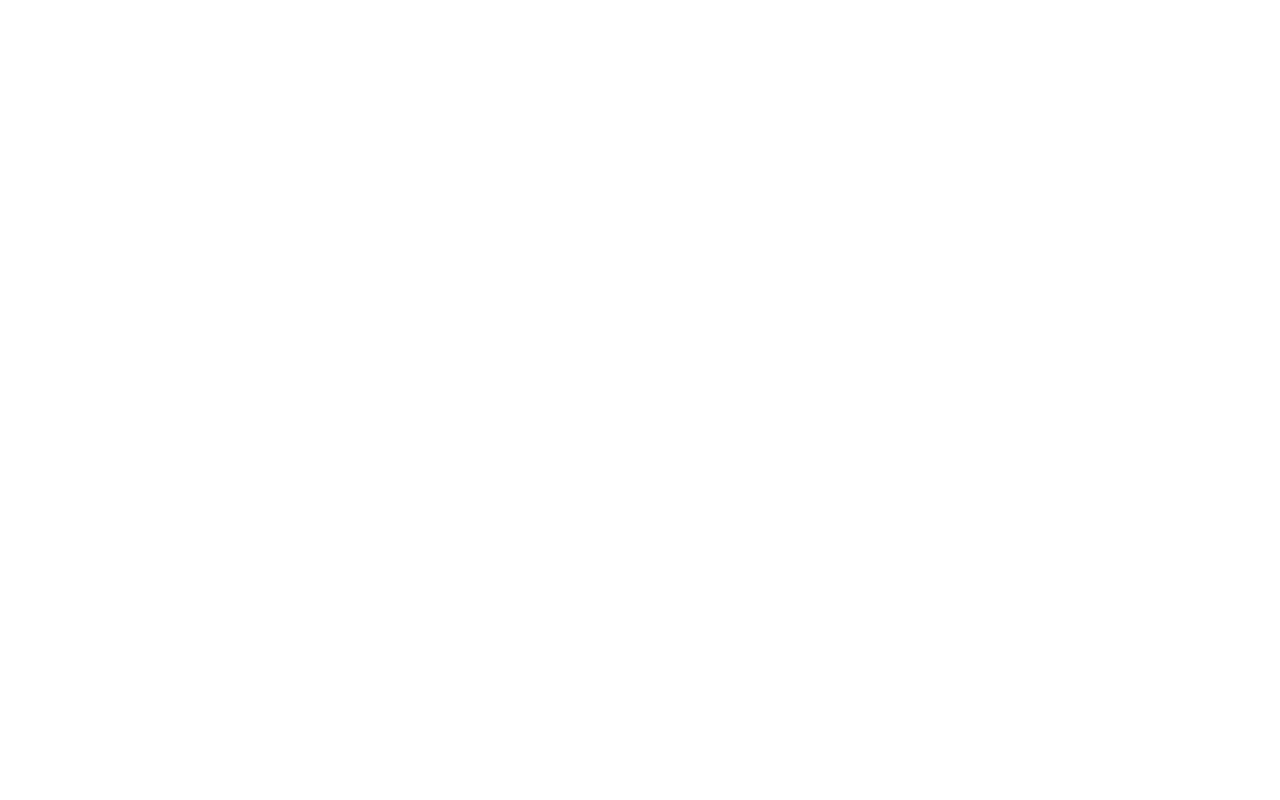
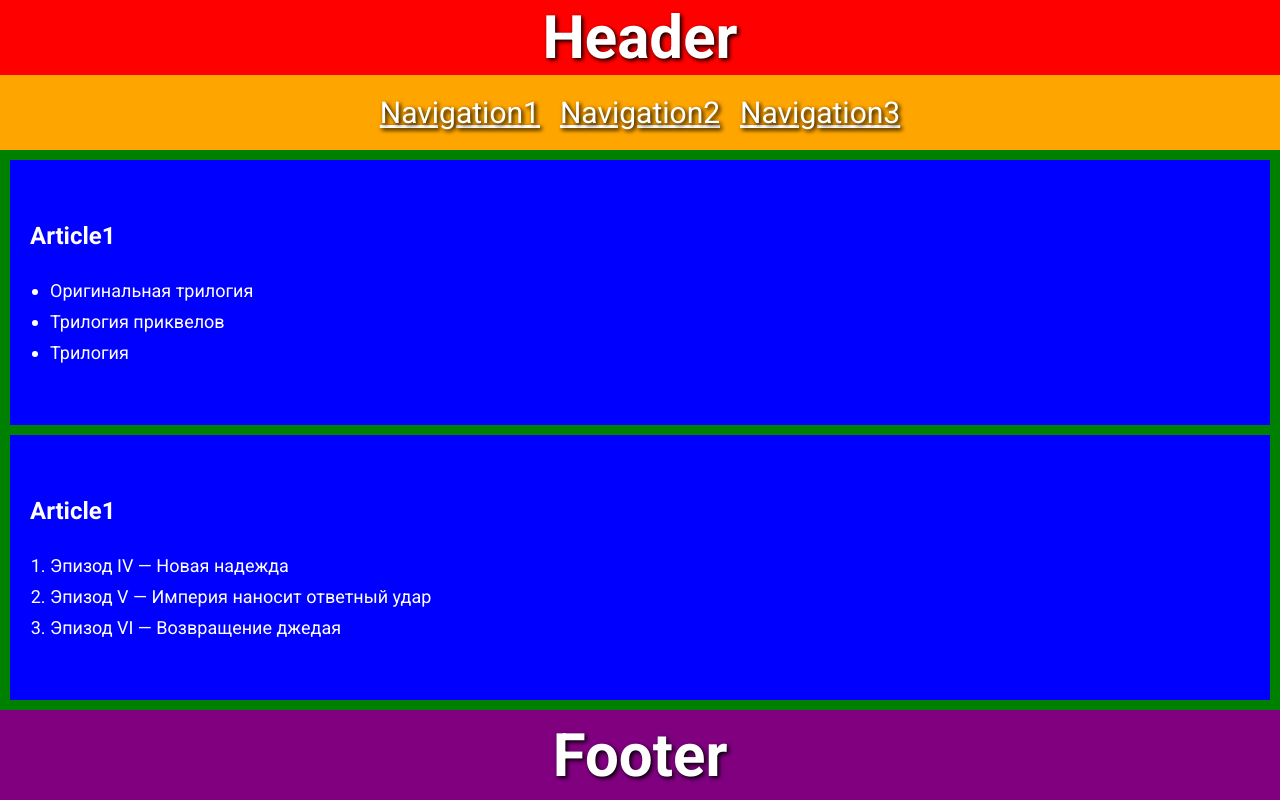
Before and after one commit to js-tasks-ru/htmlcss-20220616_dvr74, a website: page 02-dz0/01-semantic-mockup/solution.html in a window 1280 px wide. Drawn offline with Linux system fonts and the light colour scheme.

Commit message:
add semantic-mockup solution

```diff
--- a/02-dz0/01-semantic-mockup/solution.html
+++ b/02-dz0/01-semantic-mockup/solution.html
@@ -1,4 +1,179 @@
 <!DOCTYPE html>
+<head>
+<style>
+*{
+    margin: 0;
+    padding: 0;
+}
+
+body{
+    display: flex;
+    flex-direction: column;
+    height: 100vh;
+}
+
+header{
+    background-color: red;
+    height: 25vh;
+    margin: 0 0 0;
+    font-size: 30px;
+    color : white;
+    text-shadow: 2px 2px 4px #000;
+    font-family: cursive;
+    display: flex;
+    flex-direction: column;
+    justify-content: center;
+    align-items: center;
+
+}
+
+
+
+header > div{
+    flex: 1;
+    display:flex;
+    flex-direction: column;
+    justify-content: center;
+
+}
+
+header > div > h1
+{
+
+    justify-content: center;
+    align-items: center;
+}
+
+
+
+nav{
+
+    flex: 1;
+    background-color: orange;
+    height: 50%;
+    width: 100%;
+    display: flex;
+    align-items: center;
+    justify-content: center;
+
+}
+nav > ul{
+
+    display: flex;
+    justify-content: center;
+    gap: 20px;
+    list-style: none;
+    text-decoration-line: underline;
+
+
+}
+nav > ul > li > a
+{
+    text-decoration: none;
+    color: white;
+}
+
+main{
+    background-color: green;
+    padding: 10px;
+    display: flex;
+    flex-direction: column;
+    align-items: center;
+    gap: 10px;
+
+    height: 90vh;
+}
+main > article > ul > li
+{
+color: white;
+margin-left: 40px;
+margin-top: 10px;
+font-size: large;
+}
+main > article > ol > li
+{
+color: white;
+margin-left: 40px;
+margin-top: 10px;
+font-size: large;
+}
+
+article{
+    background-color: blue;
+    width: 100%;
+    height: 100%;
+    color: white;
+    display: flex;
+    flex-direction: column;
+    justify-content: center;
+}
+
+main > article > h2
+{
+  margin-left: 20px;
+  font-style: normal;
+  margin-bottom: 20px;
+
+}
+footer{
+    background-color: purple;
+    height: 15vh;
+    margin: 0 0 0;
+    font-size: 30px;
+    color : white;
+    text-shadow: 2px 2px 4px #000;
+    font-family: cursive;
+    display: flex;
+    flex-direction: column;
+    justify-content: space-around;
+    align-items: center;
+}
+</style>
 <html lang="ru">
-    <!-- Ваше решение -->
+
+
+    <link rel="stylesheet" href="../../assets/css/main.css">
+</head>
+    <body>
+        <header>
+            <div>
+                <h1>Header</h1>
+            </div>
+
+            <nav>
+                <ul>
+                    <li><a href="#">Navigation1</a></li>
+                    <li><a href="#">Navigation2</a></li>
+                    <li><a href="#">Navigation3</a></li>
+                </ul>
+            </nav>
+        </header>
+
+
+
+        <main>
+            <article>
+                <h2>Article1</h2>
+                <ul>
+            <li>Оригинальная трилогия</li>
+            <li>Трилогия приквелов</li>
+            <li>Трилогия
+                </ul>
+            </article>
+
+            <article>
+                <h2>Article1</h2>
+                <ol>
+                    <li>Эпизод IV — Новая надежда</a></li>
+                    <li>Эпизод V — Империя наносит ответный удар</li>
+                    <li>Эпизод VI — Возвращение джедая</li>
+                </ol>
+            </article>
+
+        </main>
+
+        <footer>
+            <h1>Footer</h1>
+        </footer>
+    </body>
 </html>
```
